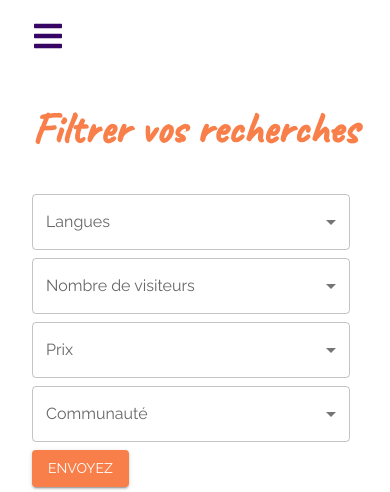
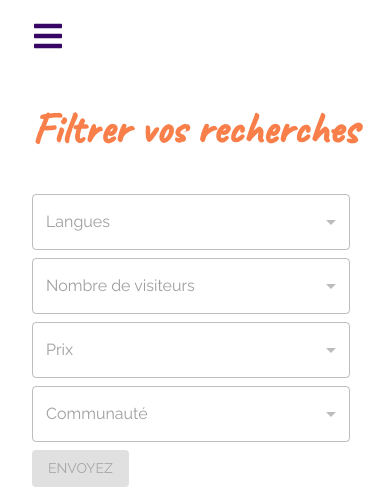
Before and after one commit to Brigilets/Client-project-Actyv, a React (Create React App) app in the folder actyv/: page /organisateur in a window 390 px wide. Shown: the top 492 px of the page. Built offline with nearby package versions, Linux system fonts and the light colour scheme; no server answers; what react-swipeable-views-utils would draw is missing.

Commit message:
disabled search bar and filters as they do not function and made sidebar overlap other elements on mobile

```diff
--- a/actyv/src/components/Filters.js
+++ b/actyv/src/components/Filters.js
@@ -82,7 +82,7 @@ function Filters() {
             }}>
                 <Grid item xs={15} sm={15} md={5} lg={3}>
 
-                    <FormControl fullWidth >
+                    <FormControl fullWidth disabled>
                         <InputLabel id="demo-simple-select-label">Langues</InputLabel>
                         <Select
                             labelId="demo-simple-select-label"
@@ -119,7 +119,7 @@ function Filters() {
 
                 <Grid item xs={15} sm={15} md={5} lg={3}>
 
-                    <FormControl fullWidth>
+                    <FormControl fullWidth disabled>
                         <InputLabel id="demo-simple-select-label">Nombre de visiteurs</InputLabel>
                         <Select
                             labelId="demo-simple-select-label"
@@ -143,7 +143,7 @@ function Filters() {
                 </Grid>
                 <Grid item xs={15} sm={15} md={5} lg={3}>
 
-                    <FormControl fullWidth>
+                    <FormControl fullWidth disabled>
                         <InputLabel id="demo-simple-select-label">Prix</InputLabel>
                         <Select
                             labelId="demo-simple-select-label"
@@ -163,7 +163,7 @@ function Filters() {
                 </Grid>
                 <Grid item xs={15} sm={15} md={5} lg={3}>
 
-                    <FormControl fullWidth>
+                    <FormControl fullWidth disabled>
                         <InputLabel id="demo-simple-select-label">Communauté</InputLabel>
                         <Select
                             labelId="demo-simple-select-label"
@@ -192,6 +192,7 @@ function Filters() {
                   variant="contained"
                   type={"submit"}
                   sx={{ color: "white" }}
+                  disabled
                 >
                   Envoyez
                 </Button>
--- a/actyv/src/components/Searchbar.js
+++ b/actyv/src/components/Searchbar.js
@@ -93,6 +93,7 @@ export default function Searchbar() {
                   inputProps={{ 'aria-label': 'search'  }}
                   type="search"
                   fullWidth
+                  disabled
                   />
               </Search>
           </Container>
--- a/actyv/src/components/SidebarTest.css
+++ b/actyv/src/components/SidebarTest.css
@@ -22,6 +22,7 @@
     top: 0;
     left: -100%;
     transition: 850ms;
+    z-index: 3;
   }
 
   .nav-menu.active {
--- a/actyv/src/components/SidebarTest.js
+++ b/actyv/src/components/SidebarTest.js
@@ -21,7 +21,7 @@ function Navbar() {
           </Link>
         </div>
         <nav className={sidebar ? 'nav-menu active' : 'nav-menu'}>
-          <ul className='nav-menu-items' onClick={showSidebar}>
+          <ul className='nav-menu-items'  onClick={showSidebar}>
             <li className='navbar-toggle'>
               <Link to='#' className='menu-bars'>
                 <AiIcons.AiOutlineClose />
```
